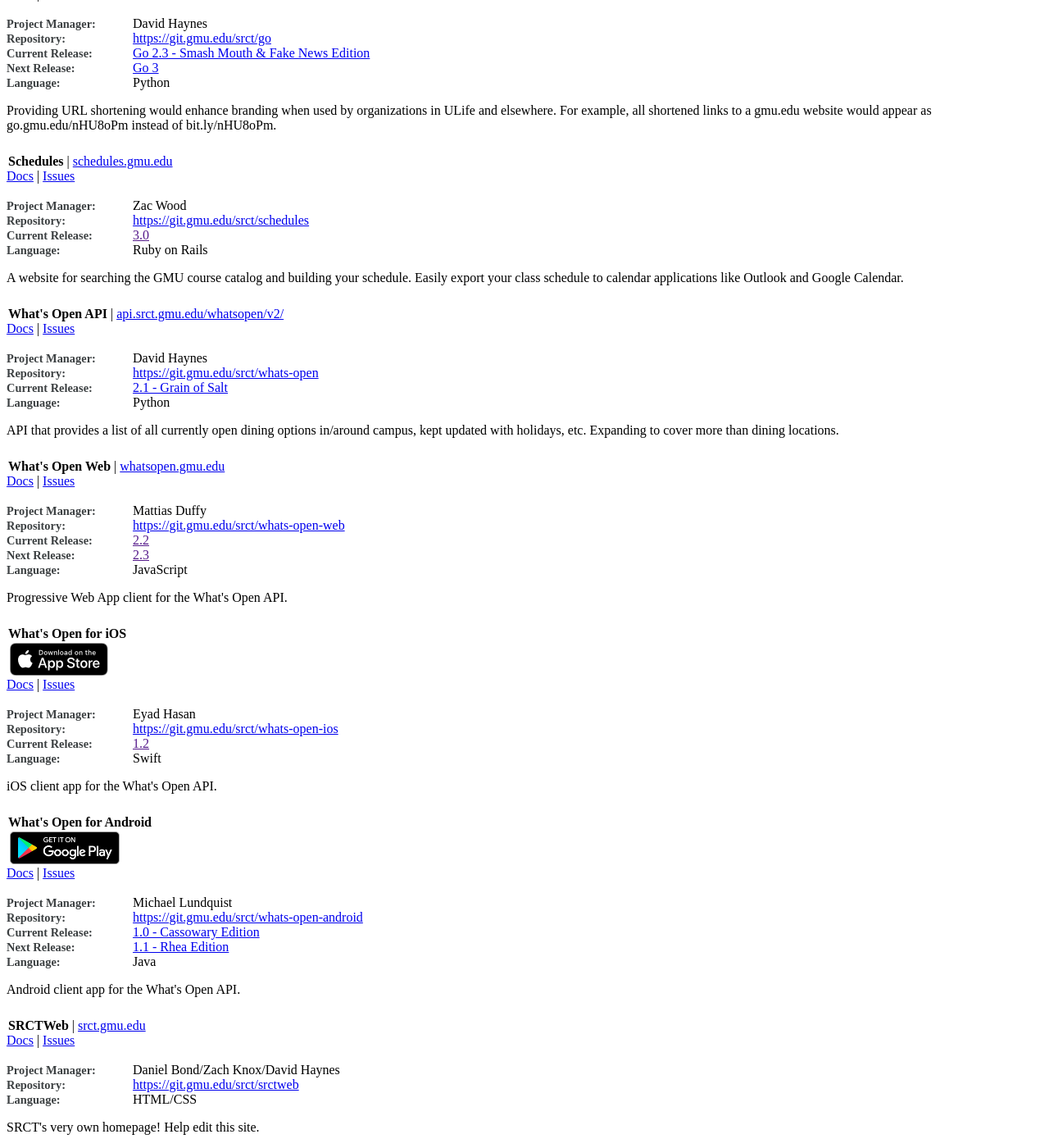
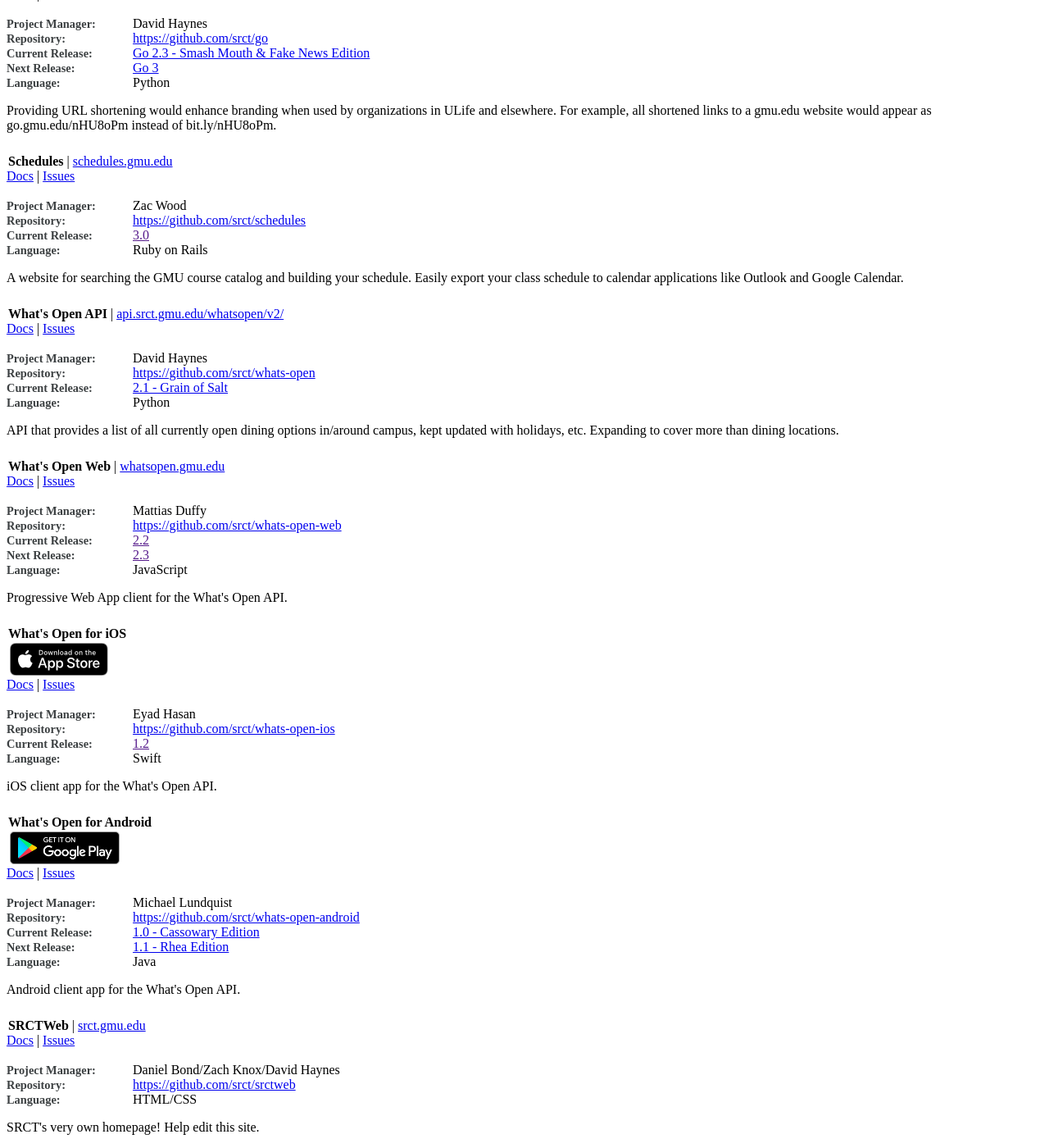
Before and after one commit to srct/srctweb, a Jekyll site: the page built from srctweb/_pages/projects.html, in a window 1280 px wide and 1400 px high, scrolled down 489 px. Shown: the whole window at 82% size. Built offline with Jekyll 4.4.1, drawn with Linux system fonts in a browser that asks for light colours; a style sheet for code colours, icons or effects is not loaded; some of the changed lines change nothing that is shown; some of the changed text lies outside the part shown.

Commit message:
This package will update all the links from GitLab to GitHub except those that are archived.

```diff
--- a/srctweb/_data/projects.json
+++ b/srctweb/_data/projects.json
@@ -7,7 +7,7 @@
     "next_release": "Go 3",
     "next_release_url": "https://git.gmu.edu/srct/go/milestones/4",
     "status": "active",
-    "repo_url": "https://git.gmu.edu/srct/go",
+    "repo_url": "https://github.com/srct/go",
     "fa_icon": "fas fa-link",
     "project_manager": "David Haynes",
     "deployed_url": "go.gmu.edu",
@@ -20,7 +20,7 @@
     "language": "Ruby on Rails",
     "status": "active",
     "current_release": "3.0",
-    "repo_url": "https://git.gmu.edu/srct/schedules",
+    "repo_url": "https://github.com/srct/schedules",
     "deployed_url": "schedules.gmu.edu",
     "fa_icon": "far fa-calendar",
     "project_manager": "Zac Wood",
@@ -34,7 +34,7 @@
     "current_release": "2.1 - Grain of Salt",
     "current_release_url": "https://git.gmu.edu/srct/whats-open/tags/2.1.1",
     "status": "active",
-    "repo_url": "https://git.gmu.edu/srct/whats-open",
+    "repo_url": "https://github.com/srct/whats-open",
     "fa_icon": "far fa-clock",
     "project_manager": "David Haynes",
     "deployed_url": "api.srct.gmu.edu/whatsopen/v2/",
@@ -48,7 +48,7 @@
     "current_release": "2.2",
     "next_release": "2.3",
     "status": "active",
-    "repo_url": "https://git.gmu.edu/srct/whats-open-web",
+    "repo_url": "https://github.com/srct/whats-open-web",
     "fa_icon": "far fa-clock",
     "project_manager": "Mattias Duffy",
     "deployed_url": "whatsopen.gmu.edu",
@@ -62,7 +62,7 @@
     "current_release": "1.2",
     "curremt_release_url": "https://git.gmu.edu/srct/whats-open-ios/milestones/2",
     "status": "active",
-    "repo_url": "https://git.gmu.edu/srct/whats-open-ios",
+    "repo_url": "https://github.com/srct/whats-open-ios",
     "appstore_url": "https://itunes.apple.com/us/app/whats-open-at-mason/id1331260366",
     "fa_icon": "far fa-clock",
     "project_manager": "Eyad Hasan",
@@ -78,7 +78,7 @@
     "next_release": "1.1 - Rhea Edition",
     "next_release_url": "https://git.gmu.edu/srct/whats-open-android/milestones/2",
     "status": "active",
-    "repo_url": "https://git.gmu.edu/srct/whats-open-android",
+    "repo_url": "https://github.com/srct/whats-open-android",
     "fa_icon": "far fa-clock",
     "project_manager": "Michael Lundquist",
     "googleplay_url": "https://play.google.com/store/apps/details?id=srct.whatsopen&hl=en/",
@@ -90,7 +90,7 @@
     "name": "SRCTWeb",
     "language": "HTML/CSS",
     "status": "active",
-    "repo_url": "https://git.gmu.edu/srct/srctweb",
+    "repo_url": "https://github.com/srct/srctweb",
     "fa_icon": "fas fa-globe",
     "project_manager": "Daniel Bond/Zach Knox/David Haynes",
     "deployed_url": "srct.gmu.edu",
@@ -104,7 +104,7 @@
     "current_release": "4.0",
     "current_release_url": "https://git.gmu.edu/srct/masonstrap/tags/4.0",
     "status": "active",
-    "repo_url": "https://git.gmu.edu/srct/masonstrap",
+    "repo_url": "https://github.com/srct/masonstrap",
     "fa_icon": "fas fa-paint-brush",
     "project_manager": "David Haynes",
     "deployed_url": "srct.gmu.io/masonstrap/",
@@ -136,7 +136,7 @@
     "name": "Masontoday API & Web",
     "language": "Python",
     "status": "in_dev",
-    "repo_url": "https://git.gmu.edu/srct/mason-today-web",
+    "repo_url": "https://github.com/srct/mason-today-web",
     "fa_icon": "far fa-calendar-alt",
     "project_manager": "Aaron Poulter-Martinez and Landon DeCoito",
     "issues_url": "https://git.gmu.edu/srct/mason-today-webissues",
@@ -151,7 +151,7 @@
     "next_release": "2.0 - Blue Ridge",
     "next_release_url": "https://git.gmu.edu/srct/roomlist/milestones/4",
     "status": "inactive",
-    "repo_url": "https://git.gmu.edu/srct/roomlist",
+    "repo_url": "https://github.com/srct/roomlist",
     "fa_icon": "fas fa-users",
     "project_manager": "Daniel Bond",
     "deployed_url": "roomlist.gmu.edu",
@@ -167,7 +167,7 @@
     "next_release": "Beta",
     "next_release_url": "https://git.gmu.edu/srct/weather/milestones/2",
     "status": "inactive",
-    "repo_url": "https://git.gmu.edu/srct/weather",
+    "repo_url": "https://github.com/srct/weather",
     "fa_icon": "fas fa-umbrella",
     "project_manager": "Zach Knox",
     "deployed_url": "weather.gmu.edu",
```
Also changed, not shown: srctweb/Gemfile.lock.
